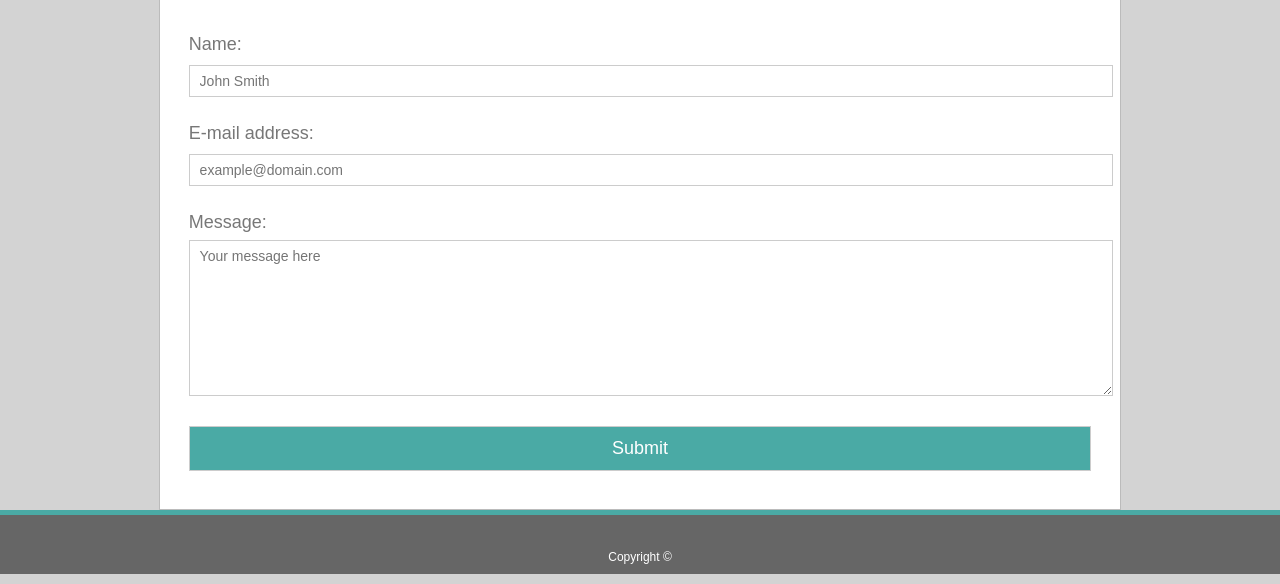
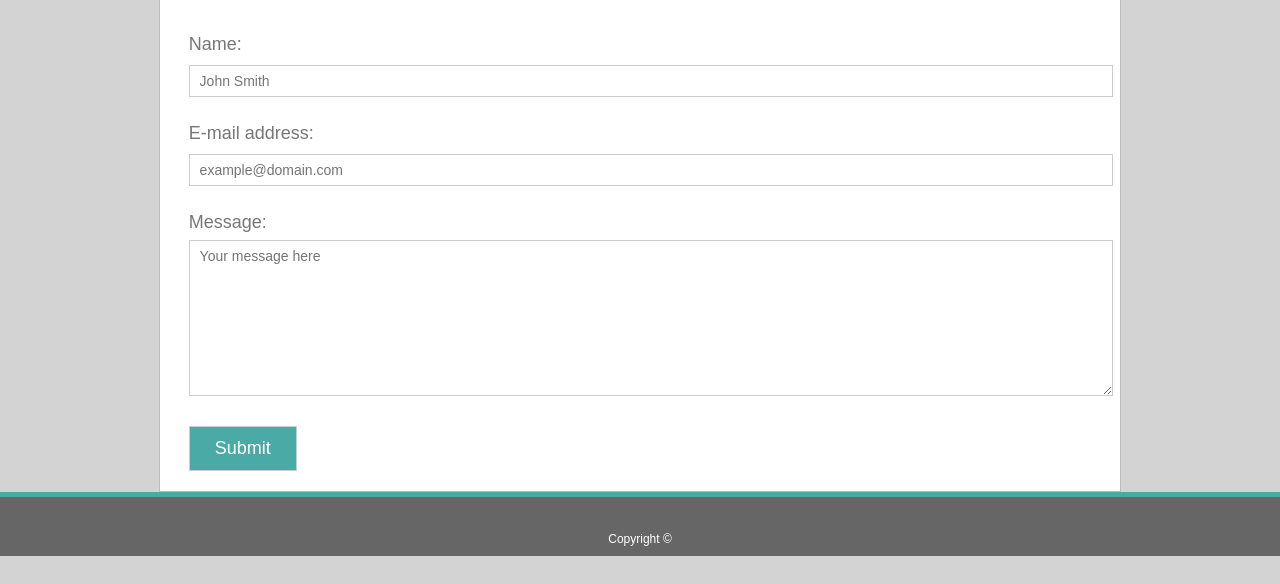
Before and after one commit to chuynh18/Basic-Portfolio, a plain HTML site: page contact.html in a window 1280 px wide. Shown: the part 216-800 px from the top of the page. Drawn offline with Linux system fonts and the light colour scheme.

Commit message:
fix: submit button width is no longer that of the entire content area

```diff
--- a/contact.html
+++ b/contact.html
@@ -33,7 +33,7 @@
             <p>Message:<br />
                 <textarea name="message" placeholder="Your message here" /></textarea>
             </p>
-            <p>
+            <p id="submitbutton">
                 <input type="submit" name="submit" value="Submit" id="submitbutton" />
             </p>
         </form>
```
